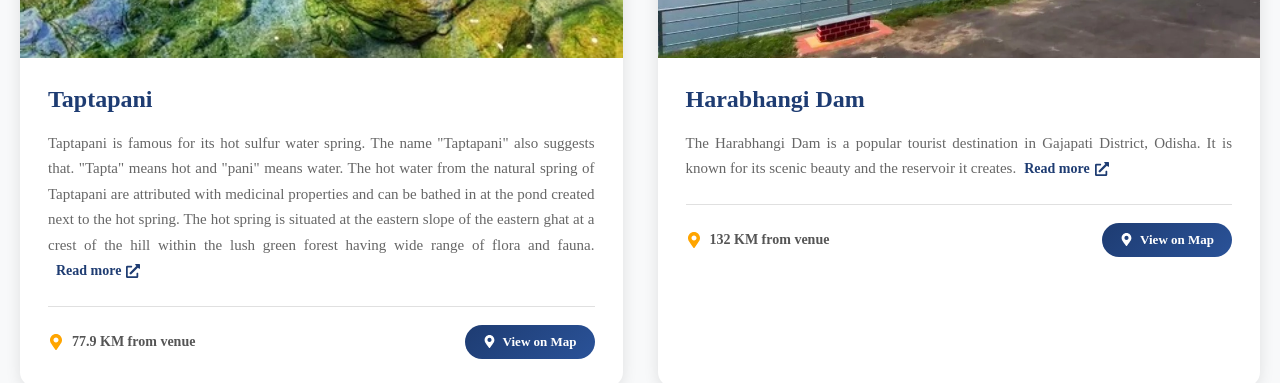
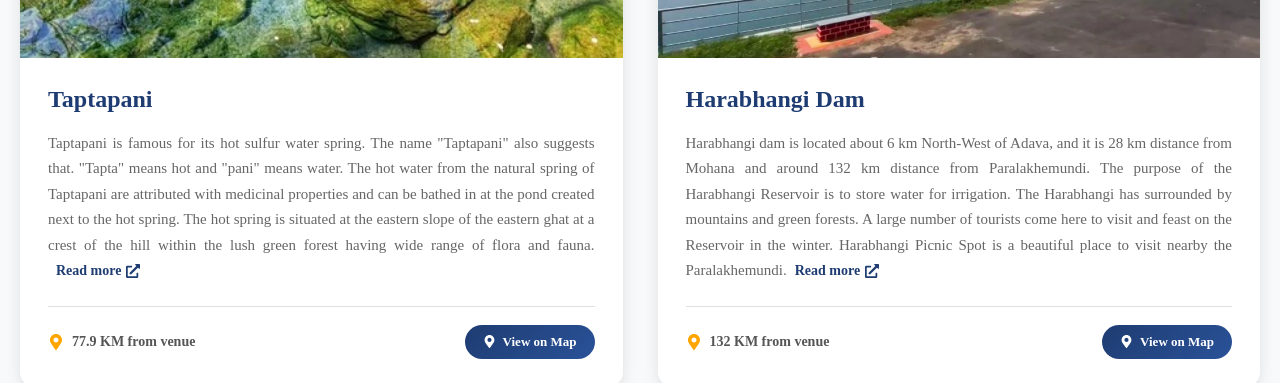
Before and after one commit to krushayu/SCOPES-2027, a React (Create React App) app: page /places in a window 1280 px wide. Shown: the part 2640-3023 px from the top of the page. Built offline with nearby package versions, Linux system fonts and the light colour scheme.

Commit message:
new updates

```diff
--- a/src/Pages/Places.js
+++ b/src/Pages/Places.js
@@ -57,7 +57,7 @@ const Places = () => {
     {
       id: 6,
       name: 'Harabhangi Dam',
-      description: 'The Harabhangi Dam is a popular tourist destination in Gajapati District, Odisha. It is known for its scenic beauty and the reservoir it creates.',
+      description: 'Harabhangi dam is located about 6 km North-West of Adava, and it is 28 km distance from Mohana and around 132 km distance from Paralakhemundi. The purpose of the Harabhangi Reservoir is to store water for irrigation. The Harabhangi has surrounded by mountains and green forests. A large number of tourists come here to visit and feast on the Reservoir in the winter. Harabhangi Picnic Spot is a beautiful place to visit nearby the Paralakhemundi.',
       distance: '132 KM',
       mapLink: 'https://share.google/oQTOMF8S1MTigqm9o',
       wikiLink: 'https://en.wikipedia.org/wiki/Harabhangi_Dam',
```
